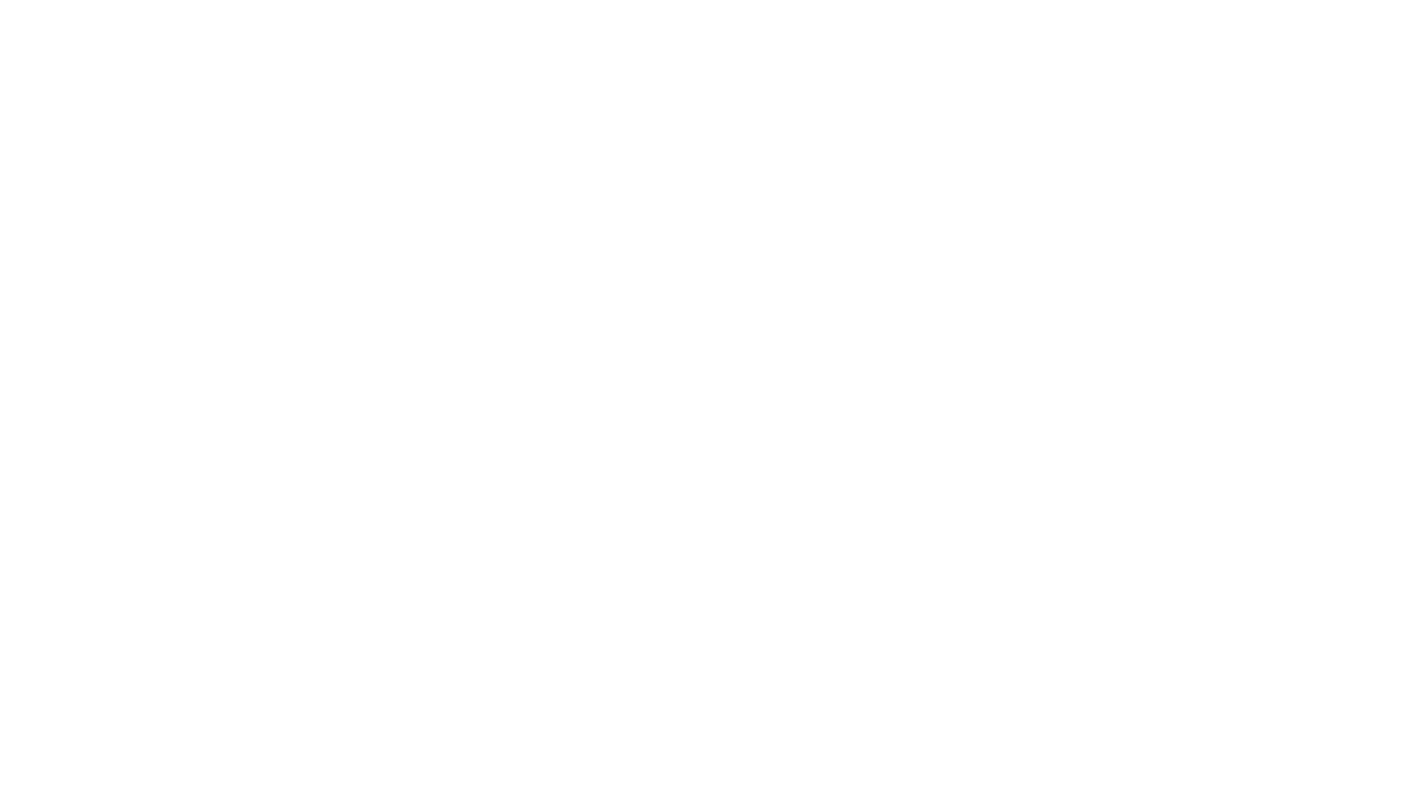
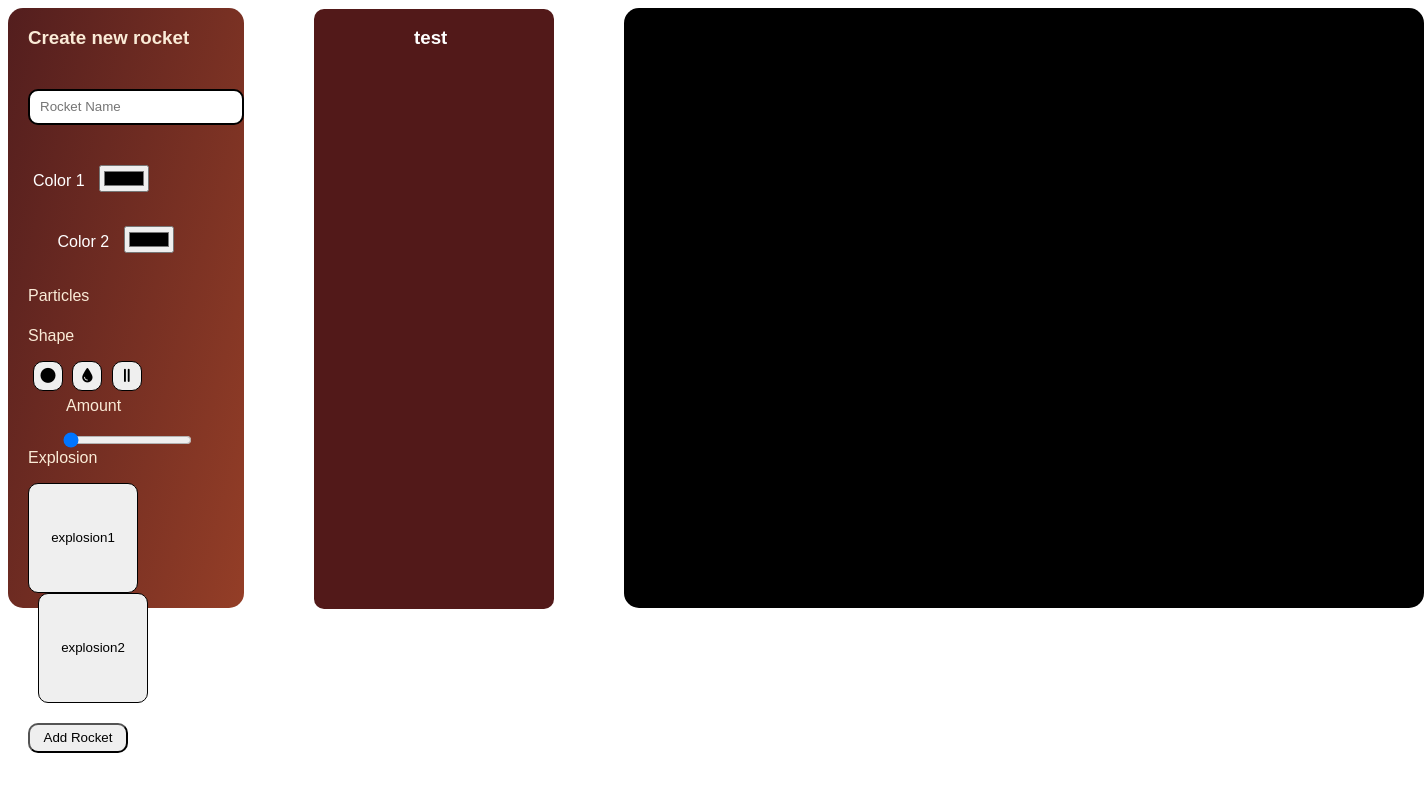
Before and after one commit to Skytecc/EIA2_Firework_Endabgabe, a website: page Endabgabe/Firework.html in a window 1280 px wide. Shown: the whole page, 1424 px wide, since content can reach past the window. Drawn offline with Linux system fonts and the light colour scheme.

Commit message:
push Base html css

```diff
--- a/Endabgabe/Firework.html
+++ b/Endabgabe/Firework.html
@@ -1,14 +1,71 @@
 <!DOCTYPE html>
 <html lang="en">
+
 <head>
     <meta charset="UTF-8">
     <meta http-equiv="X-UA-Compatible" content="IE=edge">
     <meta name="viewport" content="width=device-width, initial-scale=1.0">
-    <script src="main.js" ></script>
+    <link rel="stylesheet" href="https://cdnjs.cloudflare.com/ajax/libs/font-awesome/6.2.0/css/all.min.css">
+    <script src="main.js"></script>
     <link rel="stylesheet" href="style.css">
     <title>Firworks</title>
 </head>
+
 <body>
+        <form action="">
+            <h3>Create new rocket</h3>
+            <div>
+                <input type="text" name="Text" id="name" placeholder="Rocket Name">
+            </div>
+
+            <div>
+                <p id="pColor1"> Color 1</p>
+                <input type="color" name="Color" id="color1">
+                <p id="pColor2">Color 2</p>
+                <input type="color" name="Color" id="color2">
+            </div>
+
+            <div>
+                <p>Particles</p>
+                <div id="divShape">
+                    <p>Shape</p>
+                    <button id="particle1"><i class="fa-solid fa-circle"></i></button>
+                    <button id="particle2"><i class="fa-solid fa-droplet"></i></button>
+                    <button id="particle3"><i class="fa-solid fa-grip-lines-vertical"></i></button>
+
+                </div>
+
+
+                <div id="divAmount">
+                    <p id="amountP">Amount</p>
+                    <input type="range" name="Slider" id="amount" class="slider" min="15" max="100" step="1" value="1">
+                </div>
+
+                <div id="divExplosion">
+                    <p>Explosion</p>
+                    <button id="explosion1">explosion1</button>
+                    <button id="explosion2">explosion2</button>
+                </div>
+
+            </div>
+
+            <div>
+                <button id="addRocket">Add Rocket</button>
+            </div>
+
+        </form>
+
+        <div id="divList">
+            <h3 id="RocketsList">test</h3>
+            <ul id="list"></ul>
+        </div>
+
+
+        <canvas id="canvas"></canvas>
+
+
+
 
 </body>
+
 </html>
--- a/Endabgabe/style.css
+++ b/Endabgabe/style.css
@@ -0,0 +1,169 @@
+body {
+    display: flex;
+    flex-direction: row;
+    font-family: Arial, Helvetica, sans-serif;
+
+}
+
+canvas {
+    background-color: black;
+    float: right;
+    margin-left: 70px;
+    border-radius: 15px;
+    width: 800px;
+    height: 600px;
+    float: right;
+}
+
+ul {
+    width: 200px;
+    height: 600px;
+    background-color: rgb(82, 25, 25);
+    border-radius: 10px;
+    margin-left: 50px;
+    margin-top: -80px;
+}
+
+#RocketsList {
+    color: white;
+    margin-left: 130px;
+}
+
+#divList {
+    margin-top: 0px;
+}
+
+div {
+    display: block;
+    margin-top: 20px;
+    margin-left: 20px;
+}
+
+h3 {
+    padding-left: 20px;
+    margin-bottom: 40px;
+}
+
+form {
+    width: 400px;
+    height: 600px;
+    background: linear-gradient(-75deg, rgb(148, 62, 39), rgb(83, 30, 30));
+    color: antiquewhite;
+    border-radius: 15px;
+}
+
+input[type="text"] {
+    width: 200px;
+    height: 30px;
+    border-radius: 10px;
+    border: 2px solid black;
+
+}
+
+input[type="text"]:hover {
+    cursor: pointer;
+}
+
+input[type="text"]:focus {
+
+    outline-style: none;
+}
+
+#name {
+    padding-left: 10px;
+}
+
+
+#color1 {
+    display: inline-block;
+    margin-top: 20px;
+}
+
+#pColor1 {
+    display: inline-block;
+    margin-right: 10px;
+    margin-left: 5px;
+    color: white;
+}
+
+#color2 {
+    display: inline-block;
+    margin-top: 20px;
+}
+
+#pColor2 {
+    display: inline-block;
+    margin-right: 10px;
+    margin-left: 29.5px;
+    color: white;
+}
+
+#particle1, #particle2, #particle3 {
+    height: 30px;
+    width: 30px;
+    font-size: 15px;
+    text-align: center;
+    border-radius: 10px;
+    border: 1.5px solid black;
+    margin-left: 5px;
+
+}
+
+#divShape {
+    display: inline-block;
+    margin-left: 0px;
+    margin-bottom: 0px;
+    margin-top: -10px;
+}
+
+#divAmount {
+    float: right;
+    margin-right: 50px;
+    margin-top: -10px;
+    margin-bottom: 0px;
+}
+
+#amount {
+    margin-top: 0px;
+}
+
+#amountP {
+    margin-left: 5px;
+}
+
+#divExplosion {
+    margin-left: 0px;
+    margin-top: 0px;
+}
+
+.slider::-moz-range-thumb {
+    width: 18px;
+    height: 18px;
+    border-radius: 50%;
+    border: 1.5px solid rgb(215, 231, 255);
+    background: #04AA6D;
+    cursor: pointer;
+  }
+
+.slider {
+    height: 10px;
+}
+
+#explosion1, #explosion2 {
+    width: 110px;
+    height: 110px;
+    border-radius: 10px;
+    border: 1.5px solid black;
+}
+
+#explosion2 {
+    margin-left: 10px;
+}
+
+#addRocket {
+    width: 100px;
+    height: 30px;
+    border-radius: 10px;
+    border: 1.5 solid black;
+    margin-top: 0px;
+}
```
